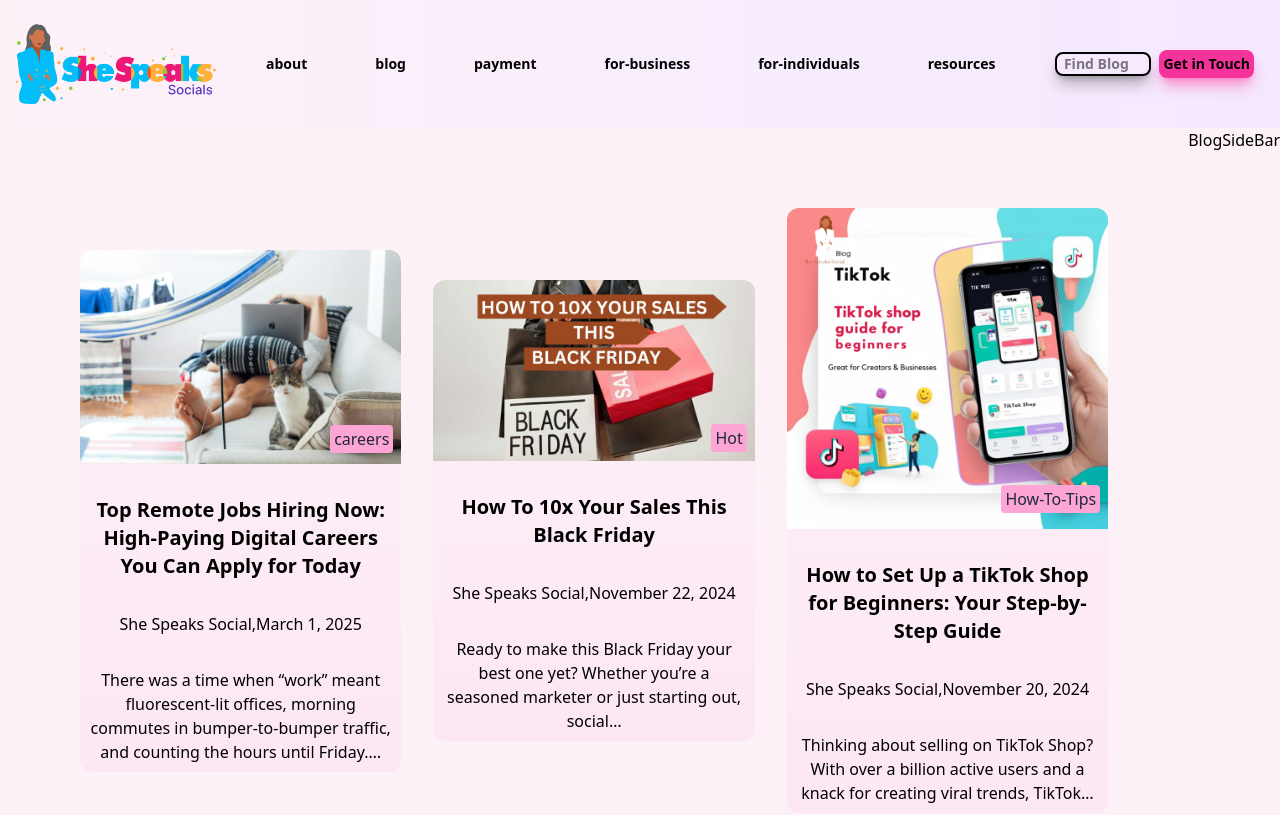
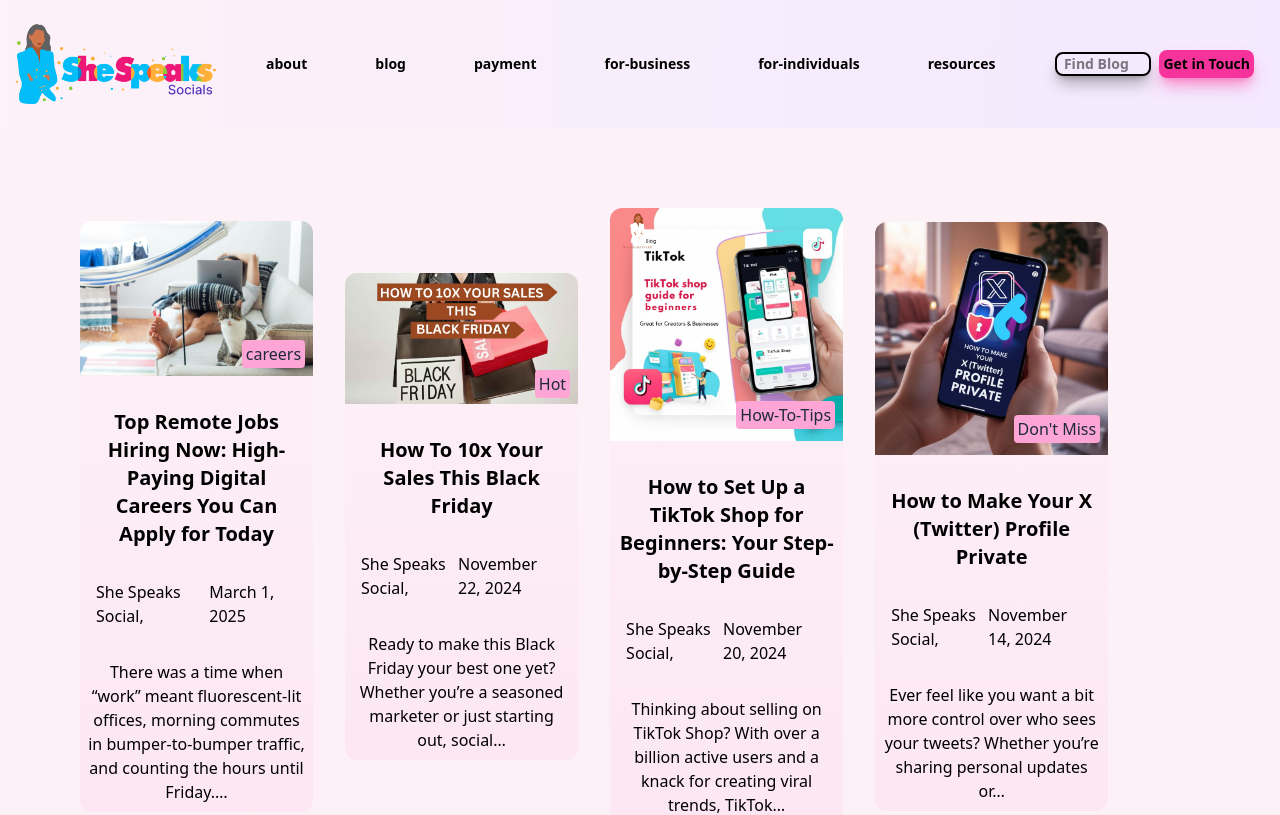
Before and after one commit to MatthewsRicky/shespeaksocial, a Next.js app: page /blog in a window 1280 px wide. Shown: the top 815 px of the page. Built offline with nearby package versions, Linux system fonts and the light colour scheme.

Commit message:
more styling on the main blog page

```diff
--- a/components/Blog.tsx
+++ b/components/Blog.tsx
@@ -89,13 +89,13 @@ const Blog = () => {
 	]
 
 	return (
-		<div className="flex">
-			<main className="grid grid-cols-1 md:grid-cols-2 lg:grid-cols-3 items-center m-16">
+		<div className="flex items-center my-auto justify-start">
+			<main className="grid grid-cols-1 md:grid-cols-2 lg:grid-cols-4 items-center m-16">
 				{posts.map((post) => (
-					<section key={post.title} className="relative flex flex-col items-center gap-6 justify-center m-4 rounded-xl bg-linear-to-b from-pink-50 to-pink-100">
+					<section key={post.title} className="relative flex flex-col max-h-180 items-center gap-6 justify-center m-4 rounded-xl bg-linear-to-b from-pink-50 to-pink-100">
 						<div className="relative">
 							<span className="absolute right-2 bottom-[5%] bg-pink-300 p-1 rounded-sm py-0.5 text-slate-800 z-100">{post.imageTitle}</span>
-							<Image src={post.imageUrl} alt={post.imageAlt} width={500} height={500} className="w-full rounded-t-xl" />
+							<Image src={post.imageUrl} alt={post.imageAlt} width={500} height={500} className="flex w-full min-h-80-h-100 rounded-t-xl" />
 						</div>
 						<section className="flex p-2 justify-center items-center flex-col gap-6">
 							<h1 className="text-xl font-semibold text-center">{post.title}</h1>
```
